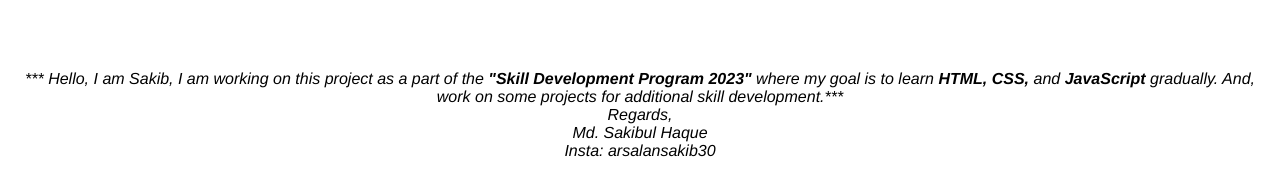
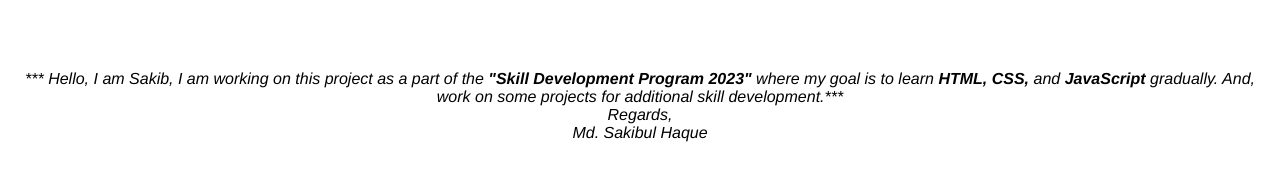
Before and after one commit to sakibulhaque30/MyWebsite, a plain HTML site: page index.html in a window 1280 px wide. Shown: the part 198-394 px from the top of the page. Drawn offline with Linux system fonts and the light colour scheme.

Commit message:
Update index.html

```diff
--- a/index.html
+++ b/index.html
@@ -35,8 +35,6 @@ He is very fond of robotics. In 2019 he formed a robotics team with some of his
 Regards,
 <br>
 Md. Sakibul Haque
-<br>
-Insta: arsalansakib30
 </i>
 </center>
 </p>
```
